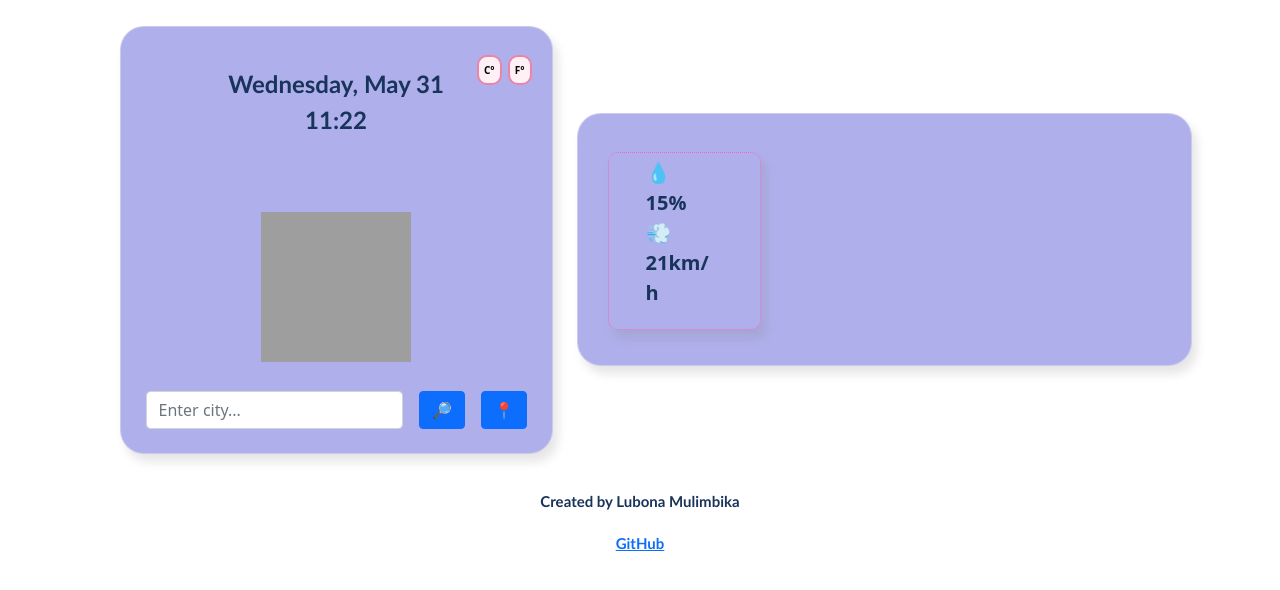
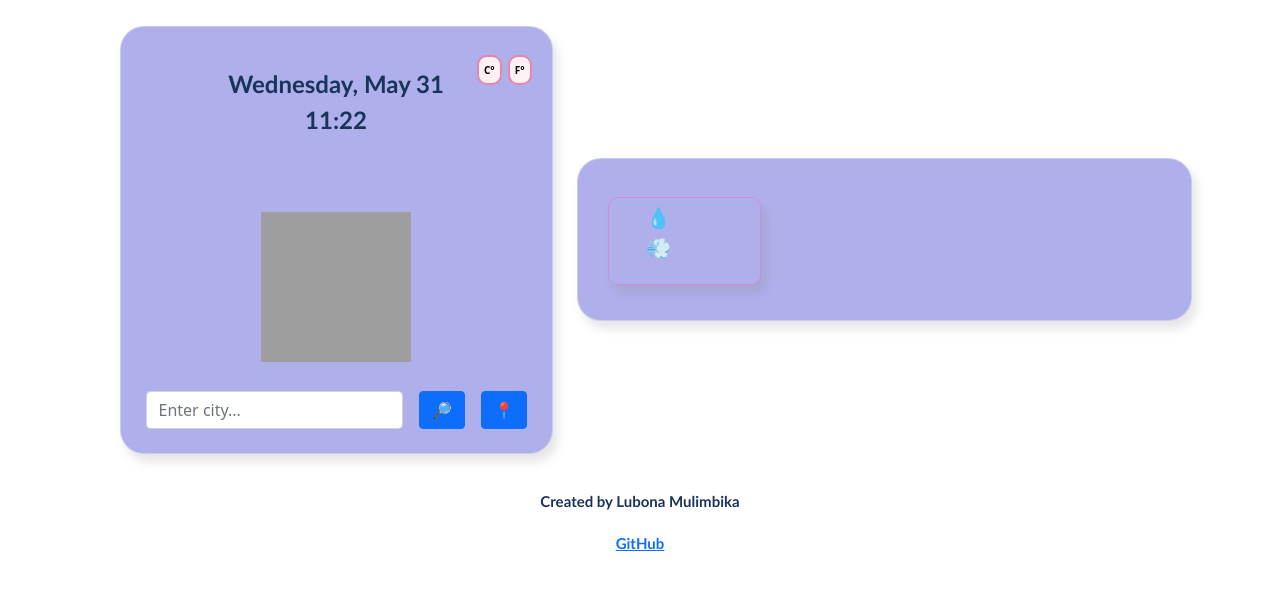
Before and after one commit to Lubona-Mulimbika/my-weather-app, a plain HTML site: page index.html in a window 1280 px wide. Drawn offline with nearby package versions, Linux system fonts and the light colour scheme; grey boxes are pictures that could not be loaded; a web font is replaced by a local one.

Commit message:
removed static text from humidity and windspeed value

```diff
--- a/index.html
+++ b/index.html
@@ -69,8 +69,8 @@
            <div class="card " style="width: 100%; height: 100%;">
             <div class="row "></div>
                 <div class="extraInfo col-3"><ul>
-      <div class="humidity">💧<span class="humidity-value"> 15%</span></div>
-      <div class="windSpeed">💨<span class="windspeed-value"> 21km/h</span></div>
+      <div class="humidity">💧<span class="humidity-value"> </span></div>
+      <div class="windSpeed">💨<span class="windspeed-value"> </span></div>
 
 
 
--- a/src/index.js
+++ b/src/index.js
@@ -48,6 +48,7 @@ function formatDay(timestamp) {
   let days = ["Sun", "Mon", "Tue", "Wed", "Thu", "Fri", "Sat"];
 
   return days[day];
+  //return daysOfWeek[day];
 }
 
 function displayForecast(response) {
```
